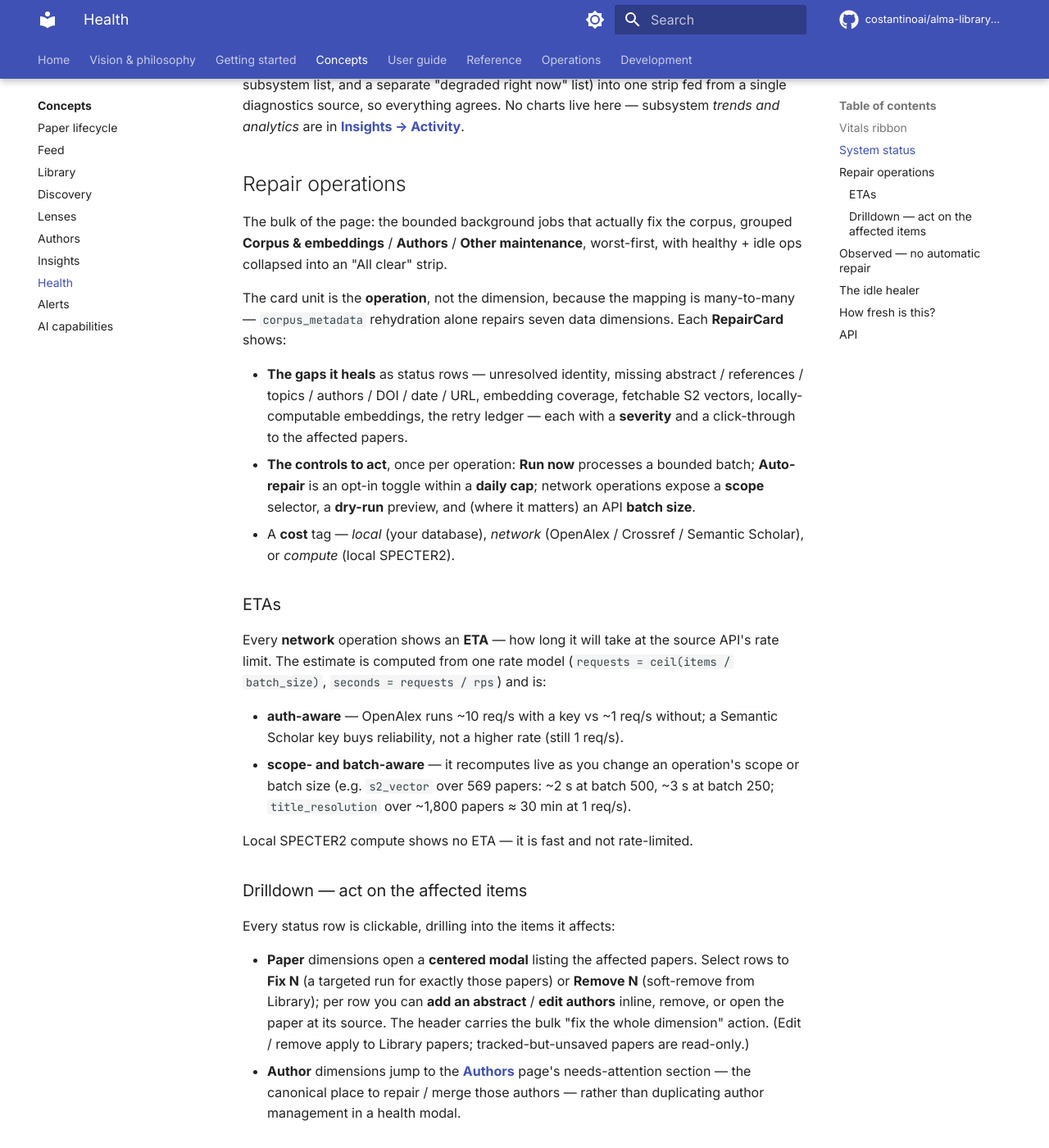
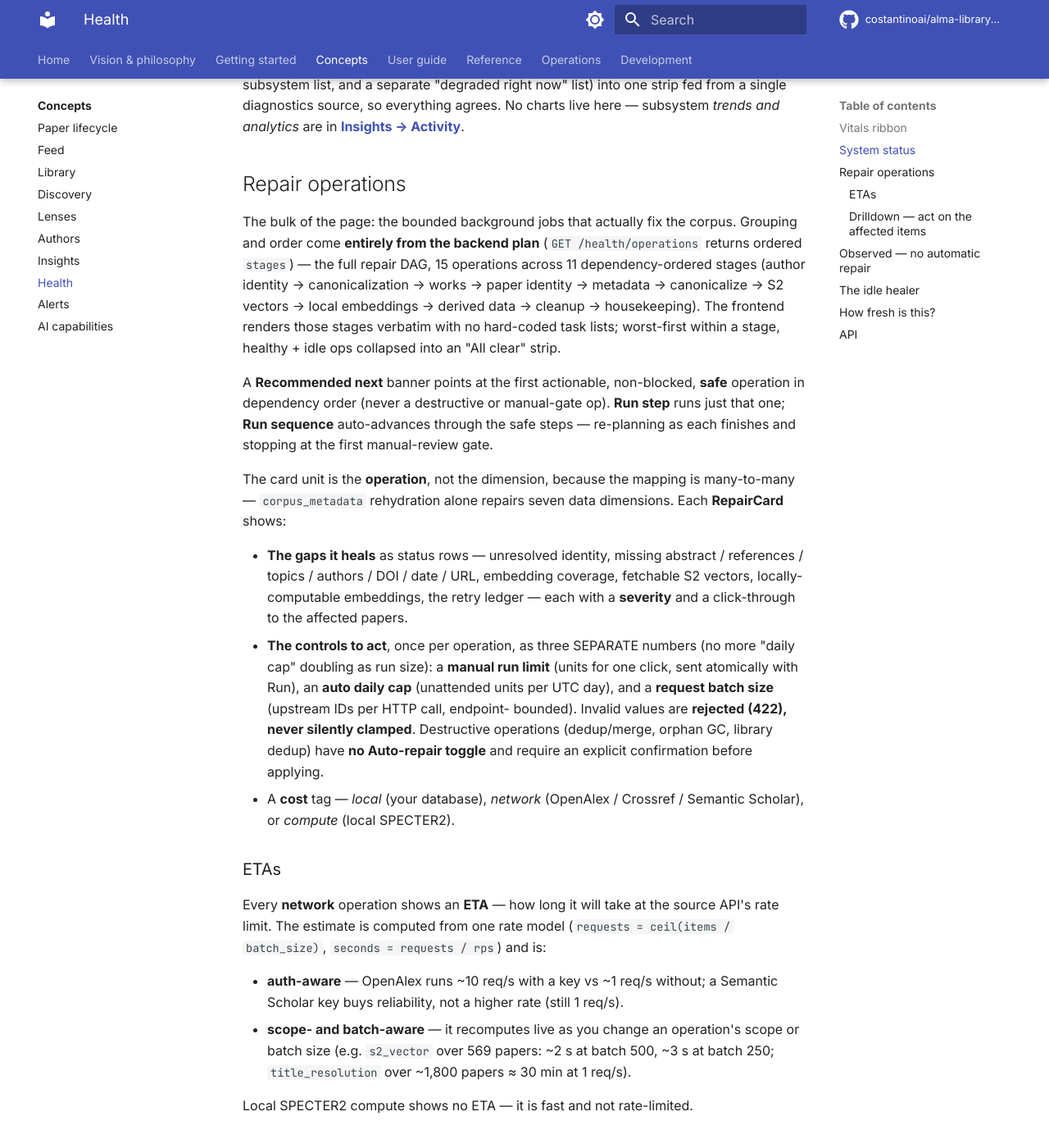
Before and after one commit to costantinoai/alma-library-manager, an MkDocs documentation site: the page built from docs/concepts/health.md, in a window 1280 px wide and 1400 px high, scrolled down 1242 px. Shown: the whole window at 82% size. Built offline with MkDocs 1.6.1 and Material for MkDocs 9.7.7, drawn with Linux system fonts in a browser that asks for light colours; comment, search, counter and statistics services are not loaded; some of the changed text lies outside the part shown.

Commit message:
docs(maintenance): refresh Health + background-jobs for the new subsystem
Health: backend-ordered 15-op / 11-stage DAG, Recommended-next + Run-sequence,
the three separate controls (422-not-clamp) + destructive confirmation, the
four-key config + atomic run-spec API shapes, and the healer admission policy.
Background jobs: the coalescing dispatcher replacing per-paper target keys, the
periodic hydration-drain, author-lane coalescing, and the typed job-policy
admission (serialized maintenance lane + reserved user capacity).

````diff
--- a/docs/concepts/health.md
+++ b/docs/concepts/health.md
@@ -58,9 +58,19 @@ here — subsystem *trends and analytics* are in
 
 ## Repair operations
 
-The bulk of the page: the bounded background jobs that actually fix the corpus,
-grouped **Corpus & embeddings** / **Authors** / **Other maintenance**,
-worst-first, with healthy + idle ops collapsed into an "All clear" strip.
+The bulk of the page: the bounded background jobs that actually fix the corpus.
+Grouping and order come **entirely from the backend plan** (`GET
+/health/operations` returns ordered `stages`) — the full repair DAG, 15
+operations across 11 dependency-ordered stages (author identity → canonicalization
+→ works → paper identity → metadata → canonicalize → S2 vectors → local embeddings
+→ derived data → cleanup → housekeeping). The frontend renders those stages
+verbatim with no hard-coded task lists; worst-first within a stage, healthy + idle
+ops collapsed into an "All clear" strip.
+
+A **Recommended next** banner points at the first actionable, non-blocked,
+**safe** operation in dependency order (never a destructive or manual-gate op).
+**Run step** runs just that one; **Run sequence** auto-advances through the safe
+steps — re-planning as each finishes and stopping at the first manual-review gate.
 
 The card unit is the **operation**, not the dimension, because the mapping is
 many-to-many — `corpus_metadata` rehydration alone repairs seven data
@@ -70,10 +80,13 @@ dimensions. Each **RepairCard** shows:
   references / topics / authors / DOI / date / URL, embedding coverage,
   fetchable S2 vectors, locally-computable embeddings, the retry ledger — each
   with a **severity** and a click-through to the affected papers.
-- **The controls to act**, once per operation: **Run now** processes a bounded
-  batch; **Auto-repair** is an opt-in toggle within a **daily cap**; network
-  operations expose a **scope** selector, a **dry-run** preview, and (where it
-  matters) an API **batch size**.
+- **The controls to act**, once per operation, as three SEPARATE numbers (no
+  more "daily cap" doubling as run size): a **manual run limit** (units for one
+  click, sent atomically with Run), an **auto daily cap** (unattended units per
+  UTC day), and a **request batch size** (upstream IDs per HTTP call, endpoint-
+  bounded). Invalid values are **rejected (422), never silently clamped**.
+  Destructive operations (dedup/merge, orphan GC, library dedup) have **no
+  Auto-repair toggle** and require an explicit confirmation before applying.
 - A **cost** tag — *local* (your database), *network* (OpenAlex / Crossref /
   Semantic Scholar), or *compute* (local SPECTER2).
 
@@ -114,9 +127,12 @@ nothing a dimension surfaces is hidden just because there's no operation for it.
 
 The same operations can run unattended: the **idle healer** repairs the corpus
 in the background — but only the tasks you opt in, never beyond their daily cap,
-one task per tick, worst-severity first. It is **off by default end to end**;
-`ALMA_DISABLE_IDLE_MAINTENANCE=1` is a global kill switch (see
-[Background jobs](../operations/background-jobs.md)).
+one task per tick, worst-severity first. Every tick passes the **typed job-policy
+admission check**: the maintenance lane is serialized (one maintenance job at a
+time, across *all* maintenance namespaces) and worker capacity is reserved for
+user/product work, so a backlog drain never starves a click. It is **off by
+default end to end**; `ALMA_DISABLE_IDLE_MAINTENANCE=1` is a global kill switch
+(see [Background jobs](../operations/background-jobs.md)).
 
 ## How fresh is this?
 
@@ -130,9 +146,9 @@ when the snapshot was last assessed.
 ```
 GET  /api/v1/insights/health                                   # canonical data dimensions + totals (the ribbon)
 GET  /api/v1/insights/diagnostics/sections/operational         # system-component states + remediation targets
-GET  /api/v1/health/operations                                 # ops: status, ETA, params_spec, config, last run
+GET  /api/v1/health/operations                                 # ordered stages + recommended_next + ops (status, ETA, config, last run)
 GET  /api/v1/health/operations/{key}/estimate?scope=&dry_run=&batch_size=  # scope/batch-aware count + ETA
-POST /api/v1/health/operations/{key}/run                       # run now ({ target_paper_ids?, params? })
-POST /api/v1/health/operations/{key}/config                    # { enabled?, daily_cap?, batch_size? }
+POST /api/v1/health/operations/{key}/run                       # run now — atomic spec { max_items?, target_ids?, request_batch_size?, scope?, dry_run?, confirmation_token?, plan_fingerprint? }
+POST /api/v1/health/operations/{key}/config                    # { auto_enabled?, auto_daily_cap?, remembered_manual_limit?, request_batch_size? } — invalid → 422
 GET  /api/v1/health/dimensions/{key}/items                     # affected papers (drilldown, paginated)
 ```
````
Also changed, not shown: docs/operations/background-jobs.md (+9 -2 lines).
